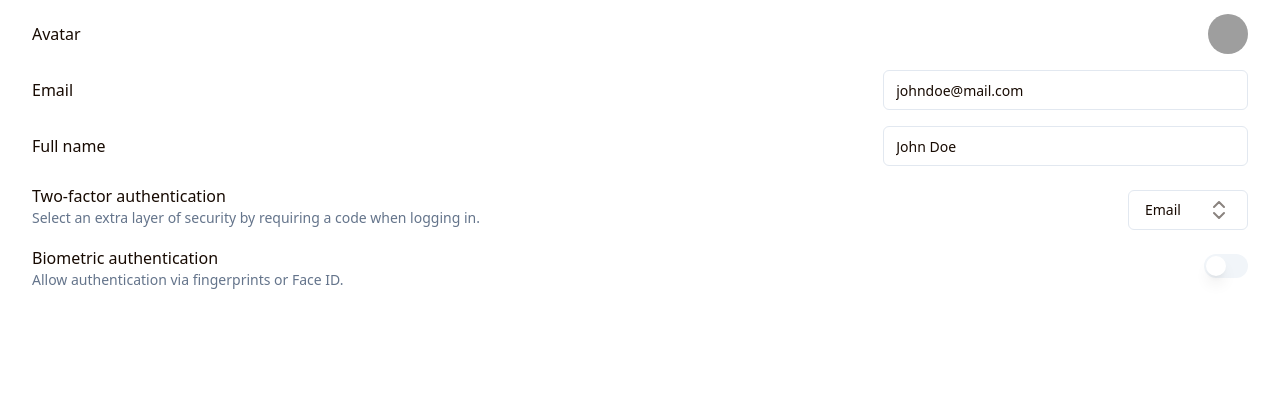
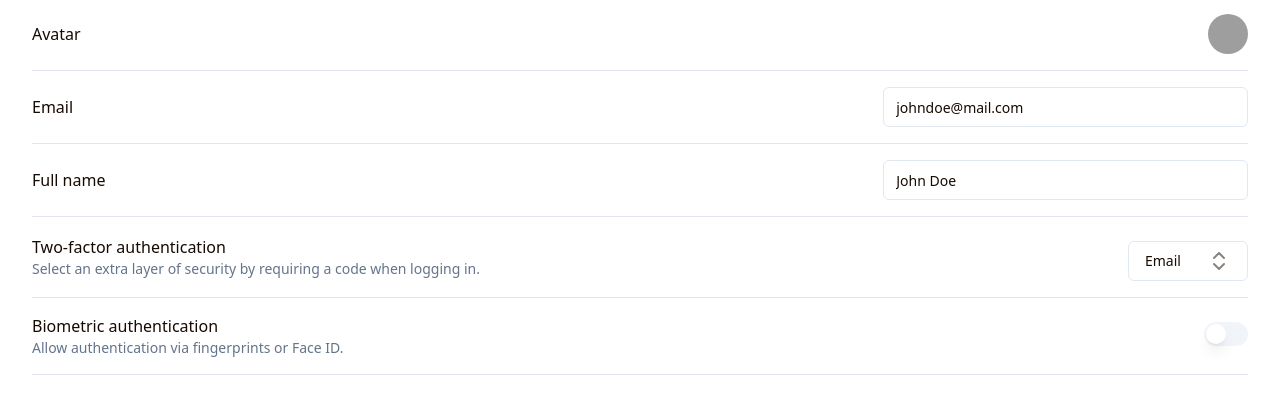
Before and after one commit to TeamDev-IP/JxBrowser-Gallery, a React (Vite) app in the folder desktop-web-app/web-app/shadcn/: page / in a window 1280 px wide. Shown: the part 299-694 px from the top of the page. Built offline with nearby package versions, Linux system fonts and the light colour scheme; grey boxes are pictures that could not be loaded.

Commit message:
Add guiding lines in Account

```diff
--- a/desktop-web-app/web-app/shadcn/src/components/account.tsx
+++ b/desktop-web-app/web-app/shadcn/src/components/account.tsx
@@ -25,6 +25,7 @@ import {Combobox, Option} from "@/components/combobox.tsx";
 import {GreenSwitch} from "@/components/green-switch.tsx";
 import {EditableAvatar} from "@/components/editable-avatar.tsx";
 import {EditableLabel} from "@/components/editable-label.tsx";
+import {GuidingLine} from "@/components/guiding-line.tsx";
 
 const authentications: Option[] = [
     {
@@ -45,12 +46,15 @@ export function Account() {
     return (
         <div className="space-y-4">
             <h1 className="text-2xl font-semibold">Account</h1>
-            <Separator className="my-4 h-[1px] w-full"/>
+            <Separator className="my-2 h-[1px] w-full"/>
             <EditableAvatar/>
+            <GuidingLine/>
             <EditableLabel title={"Email"} defaultValue={"johndoe@mail.com"} id={"email"}/>
+            <GuidingLine/>
             <EditableLabel title={"Full name"} defaultValue={"John Doe"} id={"fullname"}/>
+            <GuidingLine/>
             <div className="w-full inline-flex items-center space-y-2 justify-between">
-                <div className="w-[30%] md:w-[50%] lg:w-[60%]">
+                <div className="pr-8">
                     <p>Two-factor authentication</p>
                     <p className="text-sm text-muted-foreground text-gray-500">
                         Select an extra layer of security by requiring a code when logging in.
@@ -58,8 +62,9 @@ export function Account() {
                 </div>
                 <Combobox options={authentications} defaultOption={"Email"}/>
             </div>
+            <GuidingLine/>
             <div className="w-full inline-flex items-center justify-between">
-                <div className="w-[30%] md:w-[50%] lg:w-[60%]">
+                <div className="pr-8">
                     <p>Biometric authentication</p>
                     <p className="text-sm text-muted-foreground text-gray-500">
                         Allow authentication via fingerprints or Face ID.
@@ -67,6 +72,7 @@ export function Account() {
                 </div>
                 <GreenSwitch/>
             </div>
+            <GuidingLine/>
         </div>
     )
 }
```
